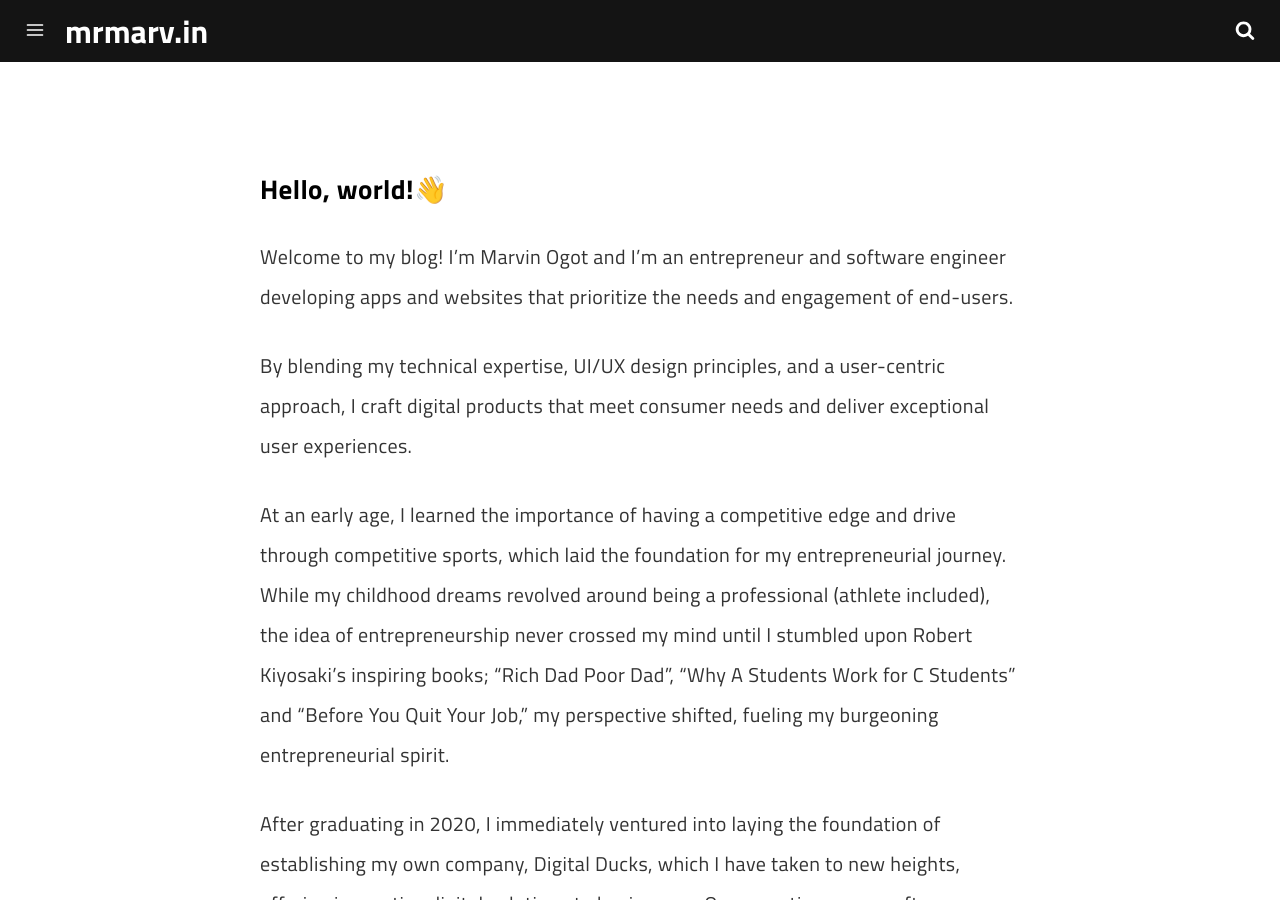
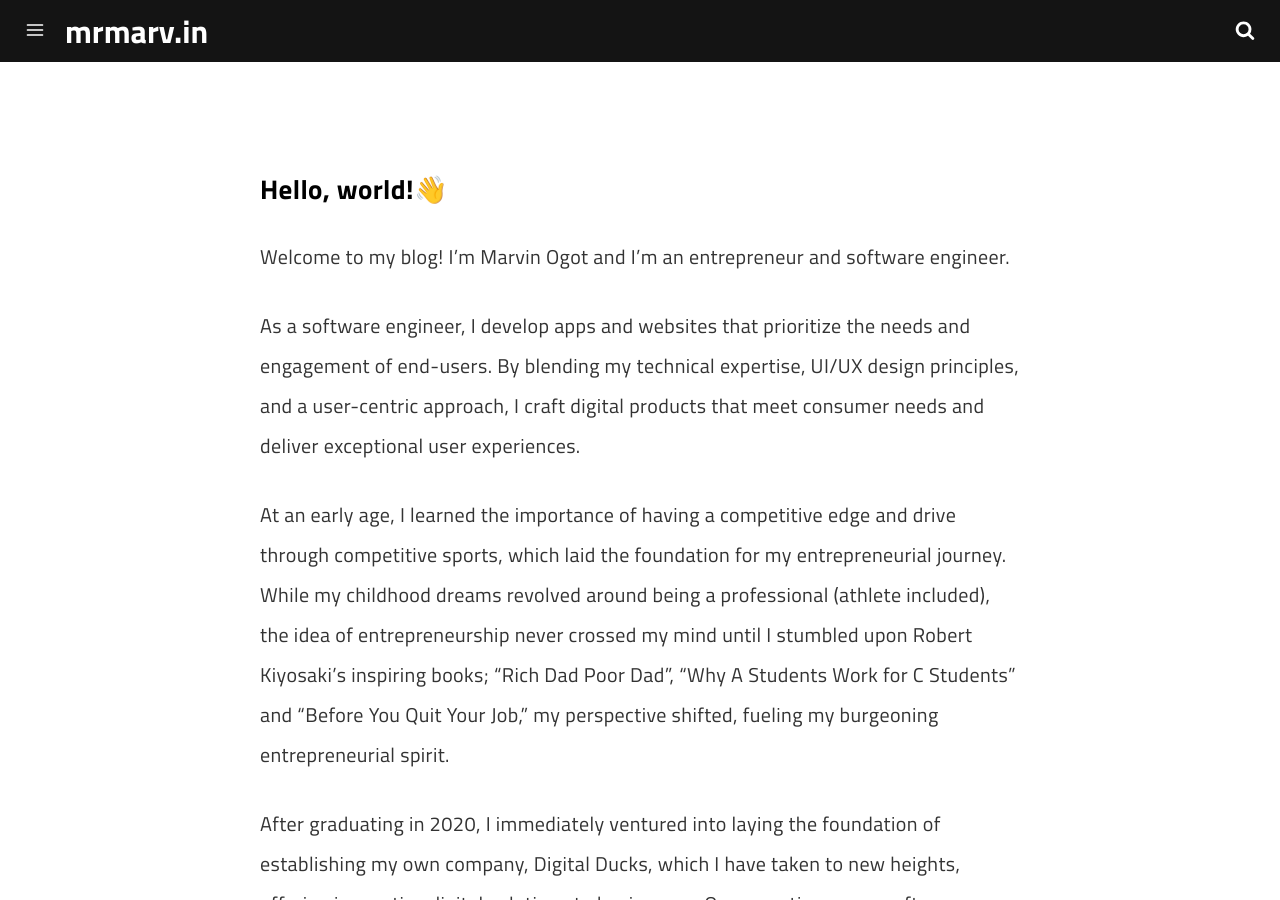
Before and after one commit to marv0/marv0.github.io, a Jekyll site: the page built from pages/about.md, in a window 1280 px wide and 900 px high. Built offline with Jekyll 4.4.1, drawn with Linux system fonts in a browser that asks for light colours; a script that is not in the unit is left out.

Commit message:
Update about.md

```diff
--- a/pages/about.md
+++ b/pages/about.md
@@ -8,9 +8,9 @@
 ---
 ### Hello, world!👋
 
-Welcome to my blog! I’m Marvin Ogot and I'm an entrepreneur and software engineer developing apps and websites that prioritize the needs and engagement of end-users.
+Welcome to my blog! I’m Marvin Ogot and I'm an entrepreneur and software engineer.
 
-By blending my technical expertise, UI/UX design principles, and a user-centric approach, I craft digital products that meet consumer needs and deliver exceptional user experiences.
+As a software engineer, I develop apps and websites that prioritize the needs and engagement of end-users. By blending my technical expertise, UI/UX design principles, and a user-centric approach, I craft digital products that meet consumer needs and deliver exceptional user experiences.
 
 At an early age, I learned the importance of having a competitive edge and drive through competitive sports, which laid the foundation for my entrepreneurial journey. While my childhood dreams revolved around being a professional (athlete included), the idea of entrepreneurship never crossed my mind until I stumbled upon Robert Kiyosaki's inspiring books; "Rich Dad Poor Dad", "Why A Students Work for C Students" and "Before You Quit Your Job," my perspective shifted, fueling my burgeoning entrepreneurial spirit.
 
```
